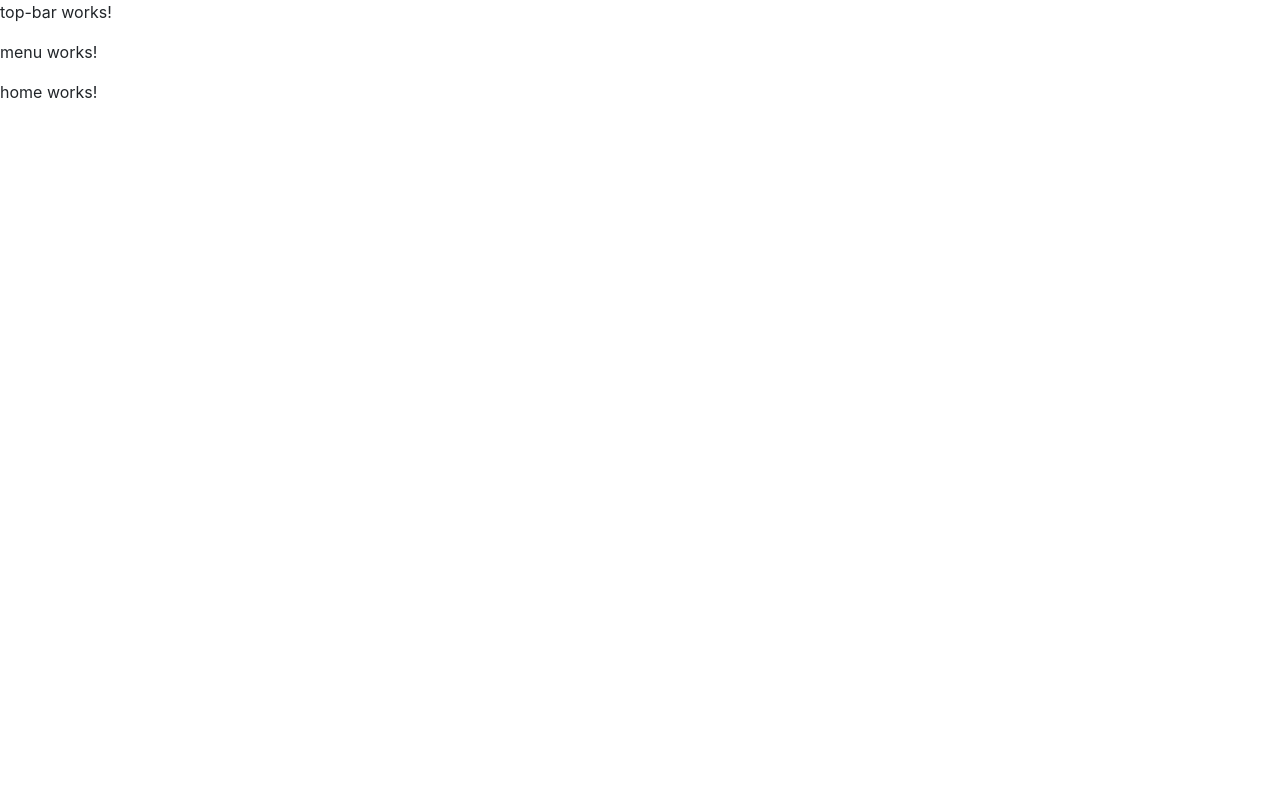
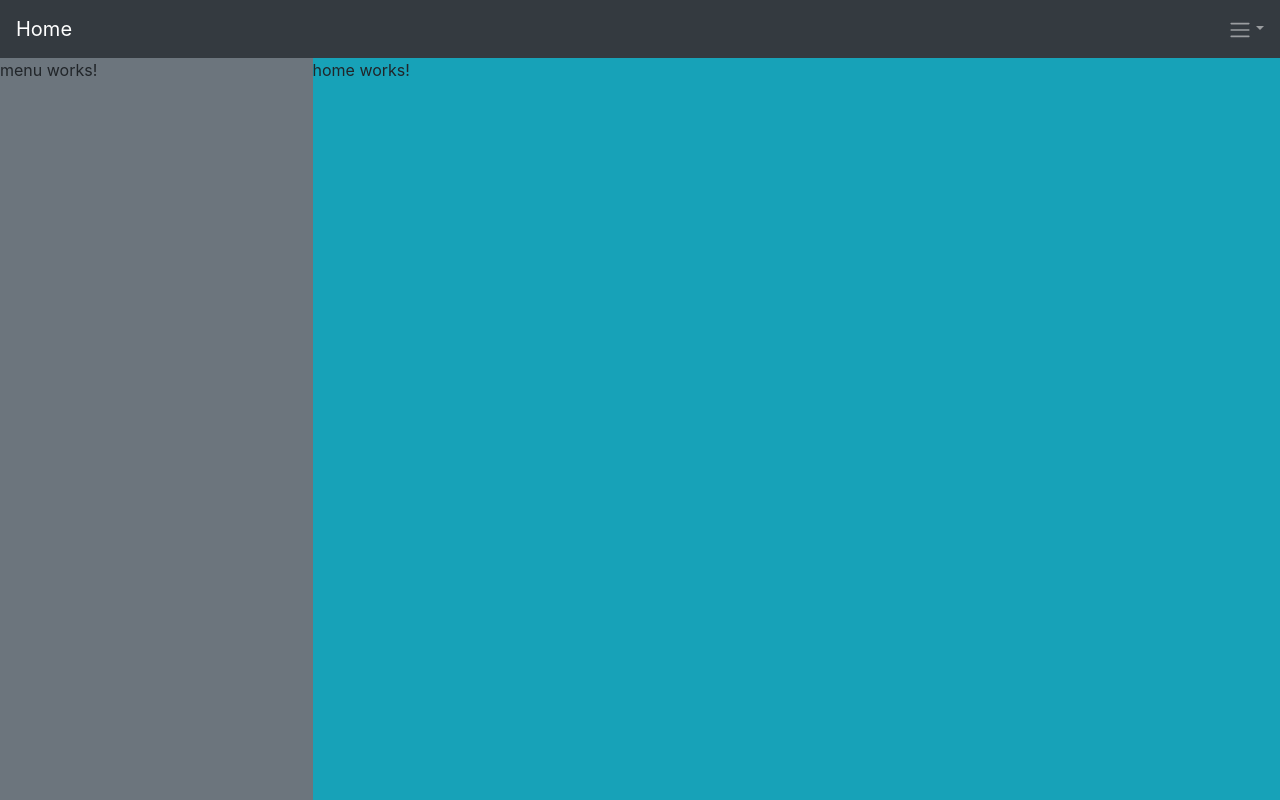
Before and after one commit to Sjovir/AFP-E20, an Angular app in the folder Bosted/bosted-frontend/: page / in a window 1280 px wide. Built offline with nearby package versions, Linux system fonts and the light colour scheme.

Commit message:
Polished navigation top bar

```diff
--- a/Bosted/bosted-frontend/angular.json
+++ b/Bosted/bosted-frontend/angular.json
@@ -30,7 +30,11 @@
             "styles": [
               "src/styles.scss"
             ],
-            "scripts": []
+            "scripts": [
+              "./node_modules/jquery/dist/jquery.min.js",
+              "./node_modules/popper.js/dist/umd/popper.min.js",
+              "./node_modules/bootstrap/dist/js/bootstrap.min.js"
+            ]
           },
           "configurations": {
             "production": {
--- a/Bosted/bosted-frontend/package.json
+++ b/Bosted/bosted-frontend/package.json
@@ -20,8 +20,9 @@
     "@angular/platform-browser": "~10.1.0",
     "@angular/platform-browser-dynamic": "~10.1.0",
     "@angular/router": "~10.1.0",
-    "@ng-bootstrap/ng-bootstrap": "^7.0.0",
     "bootstrap": "^4.5.2",
+    "jquery": "^3.5.1",
+    "popper.js": "^1.16.1",
     "rxjs": "~6.6.0",
     "tslib": "^2.0.0",
     "zone.js": "~0.10.2"
--- a/Bosted/bosted-frontend/src/app/app.component.html
+++ b/Bosted/bosted-frontend/src/app/app.component.html
@@ -1,5 +1,10 @@
 <nav-top-bar></nav-top-bar>
 
-<nav-menu></nav-menu>
-
-<router-outlet></router-outlet>
+<div class="row content-panel">
+  <div class="col-3 pr-0">
+    <nav-menu></nav-menu>
+  </div>
+  <div class="col-9 pl-0">
+    <router-outlet></router-outlet>
+  </div>
+</div>
--- a/Bosted/bosted-frontend/src/app/app.module.ts
+++ b/Bosted/bosted-frontend/src/app/app.module.ts
@@ -3,14 +3,12 @@ import { NgModule } from '@angular/core';
 
 import { AppRoutingModule } from './app-routing.module';
 import { AppComponent } from './app.component';
-import { HomeComponent } from './components/home/home.component';
 import { MenuComponent } from './nav/menu/menu.component';
 import { TopBarComponent } from './nav/top-bar/top-bar.component';
 
 @NgModule({
   declarations: [
     AppComponent,
-    HomeComponent,
     MenuComponent,
     TopBarComponent
   ],
--- a/Bosted/bosted-frontend/src/app/components/home/home.component.html
+++ b/Bosted/bosted-frontend/src/app/components/home/home.component.html
@@ -1 +1,3 @@
-<p>home works!</p>
+<div class="bg-info content-panel">
+  <p>home works!</p>
+</div>
--- a/Bosted/bosted-frontend/src/app/components/home/home.component.ts
+++ b/Bosted/bosted-frontend/src/app/components/home/home.component.ts
@@ -1,7 +1,7 @@
 import { Component, OnInit } from '@angular/core';
 
 @Component({
-  selector: 'components-home',
+  selector: 'app-home',
   templateUrl: './home.component.html',
   styleUrls: ['./home.component.scss']
 })
--- a/Bosted/bosted-frontend/src/app/nav/menu/menu.component.html
+++ b/Bosted/bosted-frontend/src/app/nav/menu/menu.component.html
@@ -1 +1,3 @@
-<p>menu works!</p>
+<div class="bg-secondary content-panel">
+  <p>menu works!</p>
+</div>
--- a/Bosted/bosted-frontend/src/app/nav/top-bar/top-bar.component.html
+++ b/Bosted/bosted-frontend/src/app/nav/top-bar/top-bar.component.html
@@ -1 +1,25 @@
-<p>top-bar works!</p>
+<nav class="navbar navbar-dark bg-dark top-bar">
+  <a class="navbar-brand" href="#">Home</a>
+  <ul class="nav navbar-nav ml-auto">
+    <li class="nav-item dropdown">
+      <a
+        class="nav-link dropdown-toggle"
+        href="#"
+        id="navbarDropdown"
+        role="button"
+        data-toggle="dropdown"
+        aria-haspopup="true"
+        aria-expanded="false"
+      >
+        <span class="navbar-toggler-icon"></span>
+      </a>
+      <div
+        class="dropdown-menu dropdown-menu-right"
+        aria-labelledby="navbarDropdown"
+        style="position: absolute"
+      >
+        <a class="dropdown-item" href="#"> Log out </a>
+      </div>
+    </li>
+  </ul>
+</nav>
--- a/Bosted/bosted-frontend/src/styles.scss
+++ b/Bosted/bosted-frontend/src/styles.scss
@@ -12,3 +12,7 @@ body {
   height: 100%;
   overflow: hidden;
 }
+
+.content-panel {
+  height: 100%;
+}
```
Also changed, not shown: Bosted/bosted-frontend/src/app/components/components.module.ts (added, +13 -0 lines).
